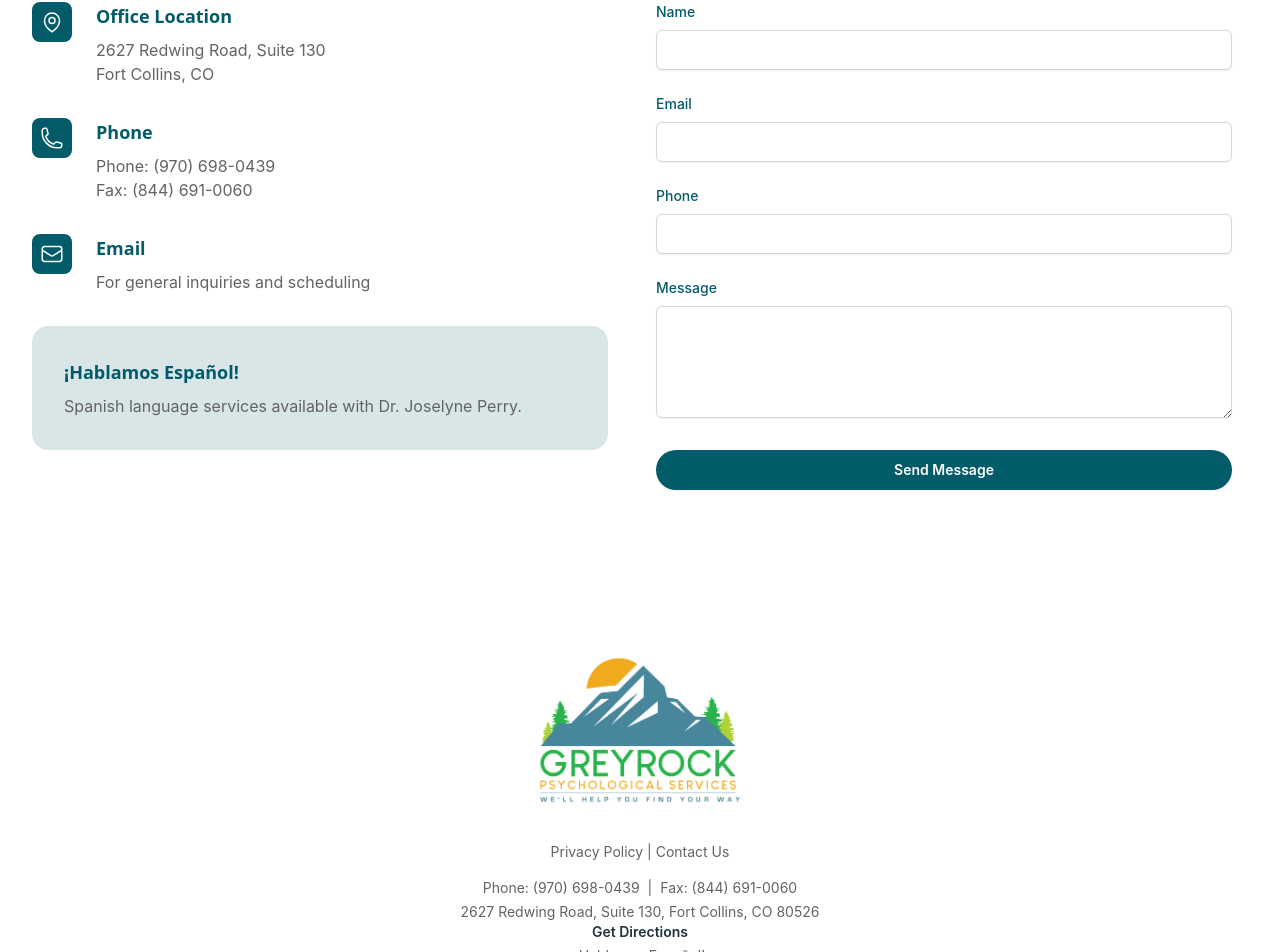
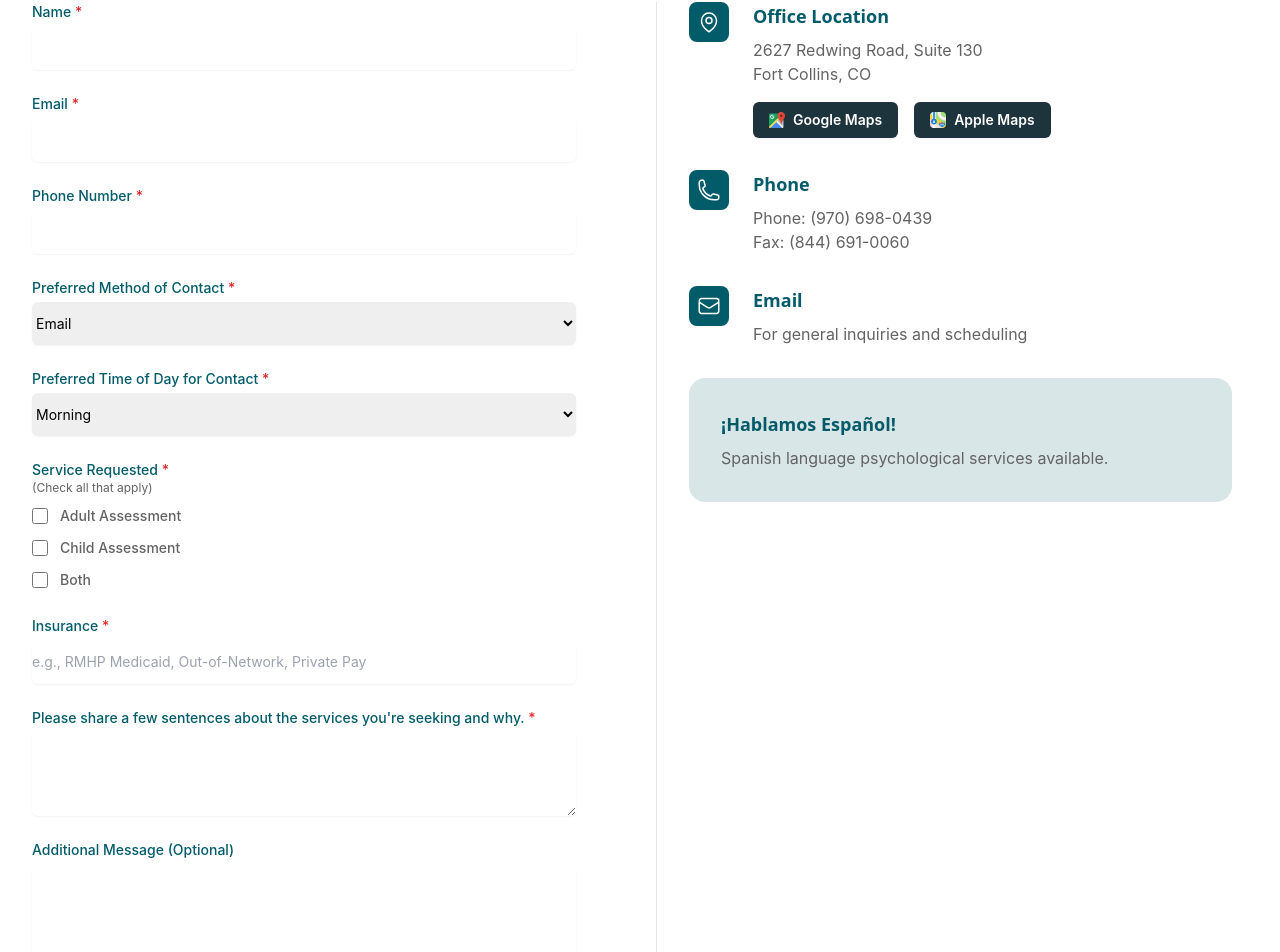
Before and after one commit to greyrockpsych/site, a React (Create React App) app: page /contact in a window 1280 px wide. Shown: the part 318-1270 px from the top of the page. Built offline with nearby package versions, Linux system fonts and the light colour scheme.

Commit message:
fix: prevent text wrap on schedule button

```diff
--- a/src/components/Layout.jsx
+++ b/src/components/Layout.jsx
@@ -39,13 +39,23 @@ export default function Layout() {
               <p>
                 2627 Redwing Road, Suite 130, Fort Collins, CO 80526
                 <br />
+                <span className="font-semibold">Get Directions: </span>
                 <a
                   href="https://www.google.com/maps/search/?api=1&query=2627+Redwing+Road+Suite+130+Fort+Collins+CO"
                   target="_blank"
                   rel="noopener noreferrer"
-                  className="text-accent hover:text-accent-dark font-semibold"
+                  className="text-accent hover:text-accent-dark underline"
                 >
-                  Get Directions
+                  Google Maps
+                </a>
+                <span className="mx-1">|</span>
+                <a
+                  href="http://maps.apple.com/?q=2627+Redwing+Road+Suite+130+Fort+Collins+CO+80526" // Apple Maps URL
+                  target="_blank"
+                  rel="noopener noreferrer"
+                  className="text-accent hover:text-accent-dark underline"
+                >
+                  Apple Maps
                 </a>
               </p>
               <p className="mt-2">¡Hablamos Español!</p>
--- a/src/pages/Contact.jsx
+++ b/src/pages/Contact.jsx
@@ -1,32 +1,14 @@
-import { useState } from 'react';
+// Removed useState import
+import { Link } from 'react-router-dom'; // Import Link
 import { EnvelopeIcon, PhoneIcon, MapPinIcon } from '@heroicons/react/24/outline';
 
 export default function Contact() {
-  const [formData, setFormData] = useState({
-    name: '',
-    email: '',
-    phone: '',
-    message: '',
-  });
-
-  const handleSubmit = (e) => {
-    e.preventDefault();
-    // Form submission logic would go here
-    console.log('Form submitted:', formData);
-  };
-
-  const handleChange = (e) => {
-    const { name, value } = e.target;
-    setFormData(prev => ({
-      ...prev,
-      [name]: value
-    }));
-  };
+  // Removed useState, handleSubmit, and handleChange as Netlify will handle the form
 
   return (
     // Added pt-32 for fixed navbar, changed background to white, adjusted pb
     <div className="bg-white pt-32 pb-24">
-      <div className="mx-auto max-w-7xl px-6 lg:px-8"> {/* Removed py-24 */}
+      <div className="mx-auto max-w-7xl px-6 lg:px-8">
         <div className="mx-auto max-w-2xl text-center">
           <h2 className="text-3xl font-bold tracking-tight text-primary sm:text-4xl">
             Contact Us
@@ -37,9 +19,154 @@ export default function Contact() {
         </div>
 
         <div className="mx-auto mt-16 grid max-w-7xl grid-cols-1 gap-x-8 gap-y-16 lg:grid-cols-2">
-          {/* Contact Information */}
-          <div className="mx-auto w-full max-w-xl lg:mx-0">
-            <div className="space-y-8">
+          {/* Updated Contact Form (Now on Left) */}
+          {/* Configured form for Netlify */}
+          <form name="contact" method="POST" data-netlify="true" className="mx-auto w-full max-w-xl lg:mx-0 lg:pr-8">
+            {/* Hidden input for Netlify form name */}
+            <input type="hidden" name="form-name" value="contact" />
+            <div className="space-y-6">
+              {/* Name */}
+              <div>
+                <label htmlFor="name" className="block text-sm font-medium text-primary">
+                  Name <span className="text-red-600">*</span>
+                </label>
+                <input type="text" name="name" id="name" required className="mt-1 block w-full rounded-md border-primary/50 py-3 shadow-sm focus:border-primary focus:ring-primary sm:text-sm" /> {/* Removed value and onChange */}
+              </div>
+
+              {/* Email */}
+              <div>
+                <label htmlFor="email" className="block text-sm font-medium text-primary">
+                  Email <span className="text-red-600">*</span>
+                </label>
+                <input type="email" name="email" id="email" required className="mt-1 block w-full rounded-md border-primary/50 py-3 shadow-sm focus:border-primary focus:ring-primary sm:text-sm" /> {/* Removed value and onChange */}
+              </div>
+
+              {/* Phone */}
+              <div>
+                <label htmlFor="phone" className="block text-sm font-medium text-primary">
+                  Phone Number <span className="text-red-600">*</span>
+                </label>
+                <input type="tel" name="phone" id="phone" required className="mt-1 block w-full rounded-md border-primary/50 py-3 shadow-sm focus:border-primary focus:ring-primary sm:text-sm" /> {/* Removed value and onChange */}
+              </div>
+
+              {/* Preferred Contact Method (Dropdown) */}
+              <div>
+                <label htmlFor="preferredContact" className="block text-sm font-medium text-primary">
+                  Preferred Method of Contact <span className="text-red-600">*</span>
+                </label>
+                <select
+                  id="preferredContact"
+                  name="preferredContact"
+                  // Removed value and onChange
+                  required
+                  className="mt-1 block w-full rounded-md border-primary/50 py-3 shadow-sm focus:border-primary focus:ring-primary sm:text-sm" // Changed border
+                >
+                  <option value="" disabled>Select one option</option>
+                  <option value="Email">Email</option>
+                  <option value="Phone">Phone</option>
+                </select>
+              </div>
+
+              {/* Preferred Time of Day (Dropdown) */}
+              <div>
+                <label htmlFor="preferredTime" className="block text-sm font-medium text-primary">
+                  Preferred Time of Day for Contact <span className="text-red-600">*</span>
+                </label>
+                <select
+                  id="preferredTime"
+                  name="preferredTime"
+                  // Removed value and onChange
+                  required
+                  className="mt-1 block w-full rounded-md border-primary/50 py-3 shadow-sm focus:border-primary focus:ring-primary sm:text-sm" // Changed border
+                >
+                  <option value="" disabled>Select one option</option>
+                  <option value="Morning">Morning</option>
+                  <option value="Day">Day</option>
+                  <option value="Evening">Evening</option>
+                </select>
+              </div>
+
+              {/* Service Requested */}
+              <fieldset>
+                <legend className="block text-sm font-medium text-primary">
+                  Service Requested <span className="text-red-600">*</span>
+                </legend>
+                 <p className="text-xs text-neutral mb-1">(Check all that apply)</p>
+                <div className="mt-2 space-y-2">
+                  <div className="relative flex items-start">
+                    <div className="flex h-6 items-center">
+                      <input id="service-adult" name="serviceRequested[]" type="checkbox" value="Adult Assessment" className="h-4 w-4 rounded border-gray-300 text-primary focus:ring-primary" /> {/* Changed name, removed onChange */}
+                    </div>
+                    <div className="ml-3 text-sm leading-6">
+                      <label htmlFor="service-adult" className="font-medium text-neutral">Adult Assessment</label>
+                    </div>
+                  </div>
+                   <div className="relative flex items-start">
+                    <div className="flex h-6 items-center">
+                      <input id="service-child" name="serviceRequested[]" type="checkbox" value="Child Assessment" className="h-4 w-4 rounded border-gray-300 text-primary focus:ring-primary" /> {/* Changed name, removed onChange */}
+                    </div>
+                    <div className="ml-3 text-sm leading-6">
+                      <label htmlFor="service-child" className="font-medium text-neutral">Child Assessment</label>
+                    </div>
+                  </div>
+                   <div className="relative flex items-start">
+                    <div className="flex h-6 items-center">
+                      <input id="service-both" name="serviceRequested[]" type="checkbox" value="Both" className="h-4 w-4 rounded border-gray-300 text-primary focus:ring-primary" /> {/* Changed name, removed onChange */}
+                    </div>
+                    <div className="ml-3 text-sm leading-6">
+                      <label htmlFor="service-both" className="font-medium text-neutral">Both</label>
+                    </div>
+                  </div>
+                </div>
+                 {/* Removed checkbox validation logic */}
+              </fieldset>
+
+              {/* Insurance */}
+              <div>
+                <label htmlFor="insurance" className="block text-sm font-medium text-primary">
+                  Insurance <span className="text-red-600">*</span>
+                </label>
+                <input type="text" name="insurance" id="insurance" required placeholder="e.g., RMHP Medicaid, Out-of-Network, Private Pay" className="mt-1 block w-full rounded-md border-primary/50 py-3 shadow-sm focus:border-primary focus:ring-primary sm:text-sm" /> {/* Removed value and onChange */}
+              </div>
+
+              {/* Reason */}
+              <div>
+                <label htmlFor="reason" className="block text-sm font-medium text-primary">
+                  Please share a few sentences about the services you're seeking and why. <span className="text-red-600">*</span>
+                </label>
+                <textarea name="reason" id="reason" rows={3} required className="mt-1 block w-full rounded-md border-primary/50 py-3 shadow-sm focus:border-primary focus:ring-primary sm:text-sm" /> {/* Removed value and onChange */}
+              </div>
+
+              {/* Message */}
+              <div>
+                <label htmlFor="message" className="block text-sm font-medium text-primary">
+                  Additional Message (Optional)
+                </label>
+                <textarea name="message" id="message" rows={4} className="mt-1 block w-full rounded-md border-primary/50 py-3 shadow-sm focus:border-primary focus:ring-primary sm:text-sm" /> {/* Removed value and onChange */}
+              </div>
+            </div>
+
+            {/* Submission Info */}
+            <div className="mt-8 text-center text-sm text-neutral">
+              <p>You can expect a response within 24 hours on business days.</p>
+              <p>Review our <Link to="/privacy-policy" className="font-medium text-primary hover:underline">Privacy Policy</Link> here.</p>
+            </div>
+
+            {/* Submit Button */}
+            <div className="mt-8">
+              <button
+                type="submit"
+                className="block w-full rounded-full bg-primary px-3.5 py-2.5 text-center text-sm font-semibold text-white shadow-sm hover:bg-primary/90 focus-visible:outline focus-visible:outline-2 focus-visible:outline-offset-2 focus-visible:outline-primary"
+              >
+                Send Message
+              </button>
+            </div>
+          </form>
+
+          {/* Contact Information (Now on Right) */}
+          <div className="mx-auto w-full max-w-xl lg:mx-0 lg:pl-8 lg:border-l lg:border-gray-200"> {/* Added padding-left and border on large screens */}
+            {/* ... (Keep existing contact info blocks: Location, Phone, Email) ... */}
+             <div className="space-y-8">
               <div className="flex gap-x-6">
                 <div className="flex h-10 w-10 shrink-0 items-center justify-center rounded-lg bg-primary">
                   <MapPinIcon className="h-6 w-6 text-white" aria-hidden="true" />
@@ -50,6 +177,31 @@ export default function Contact() {
                     2627 Redwing Road, Suite 130<br />
                     Fort Collins, CO
                   </p>
+
+                  {/* Map Buttons */}
+                  <div className="mt-4 flex gap-x-4">
+                    <a
+                      href="https://www.google.com/maps/search/?api=1&query=2627+Redwing+Road+Suite+130+Fort+Collins+CO"
+                      target="_blank"
+                      rel="noopener noreferrer"
+                      className="inline-flex items-center justify-center gap-x-2 rounded-md bg-accent px-4 py-2 text-sm font-semibold text-white shadow-sm hover:bg-accent/80" /* Added gap */
+                    >
+                      {/* Google Maps Image */}
+                      <img src="/googlemaps.png" alt="Google Maps icon" className="h-4 w-auto" /> {/* Using img tag */}
+                      Google Maps
+                    </a>
+                    <a
+                      href="http://maps.apple.com/?q=2627+Redwing+Road+Suite+130+Fort+Collins+CO+80526"
+                      target="_blank"
+                      rel="noopener noreferrer"
+                      className="inline-flex items-center justify-center gap-x-2 rounded-md bg-accent px-4 py-2 text-sm font-semibold text-white shadow-sm hover:bg-accent/80" /* Added gap */
+                    >
+                       {/* Apple Maps Image */}
+                       <img src="/applemaps.png" alt="Apple Maps icon" className="h-4 w-auto" /> {/* Using img tag */}
+                      Apple Maps
+                    </a>
+                  </div>
+
                 </div>
               </div>
               <div className="flex gap-x-6">
@@ -80,79 +232,10 @@ export default function Contact() {
             <div className="mt-8 rounded-2xl bg-primary-light p-8">
               <h3 className="text-lg font-semibold text-primary">¡Hablamos Español!</h3>
               <p className="mt-2 text-neutral">
-                Spanish language services available with Dr. Joselyne Perry.
+                Spanish language psychological services available.
               </p>
             </div>
           </div>
-
-          {/* Contact Form */}
-          <form onSubmit={handleSubmit} className="mx-auto w-full max-w-xl lg:mx-0">
-            <div className="space-y-6">
-              <div>
-                <label htmlFor="name" className="block text-sm font-medium text-primary">
-                  Name
-                </label>
-                <input
-                  type="text"
-                  name="name"
-                  id="name"
-                  value={formData.name}
-                  onChange={handleChange}
-                  className="mt-2 block w-full rounded-md border-0 px-3.5 py-2 text-neutral shadow-sm ring-1 ring-inset ring-gray-300 placeholder:text-gray-400 focus:ring-2 focus:ring-inset focus:ring-primary sm:text-sm sm:leading-6"
-                  required
-                />
-              </div>
-              <div>
-                <label htmlFor="email" className="block text-sm font-medium text-primary">
-                  Email
-                </label>
-                <input
-                  type="email"
-                  name="email"
-                  id="email"
-                  value={formData.email}
-                  onChange={handleChange}
-                  className="mt-2 block w-full rounded-md border-0 px-3.5 py-2 text-neutral shadow-sm ring-1 ring-inset ring-gray-300 placeholder:text-gray-400 focus:ring-2 focus:ring-inset focus:ring-primary sm:text-sm sm:leading-6"
-                  required
-                />
-              </div>
-              <div>
-                <label htmlFor="phone" className="block text-sm font-medium text-primary">
-                  Phone
-                </label>
-                <input
-                  type="tel"
-                  name="phone"
-                  id="phone"
-                  value={formData.phone}
-                  onChange={handleChange}
-                  className="mt-2 block w-full rounded-md border-0 px-3.5 py-2 text-neutral shadow-sm ring-1 ring-inset ring-gray-300 placeholder:text-gray-400 focus:ring-2 focus:ring-inset focus:ring-primary sm:text-sm sm:leading-6"
-                />
-              </div>
-              <div>
-                <label htmlFor="message" className="block text-sm font-medium text-primary">
-                  Message
-                </label>
-                <textarea
-                  name="message"
-                  id="message"
-                  rows={4}
-                  value={formData.message}
-                  onChange={handleChange}
-                  className="mt-2 block w-full rounded-md border-0 px-3.5 py-2 text-neutral shadow-sm ring-1 ring-inset ring-gray-300 placeholder:text-gray-400 focus:ring-2 focus:ring-inset focus:ring-primary sm:text-sm sm:leading-6"
-                  required
-                />
-              </div>
-            </div>
-            <div className="mt-8">
-              <button
-                type="submit"
-                className="block w-full rounded-full bg-primary px-3.5 py-2.5 text-center text-sm font-semibold text-white shadow-sm hover:bg-primary/90 focus-visible:outline focus-visible:outline-2 focus-visible:outline-offset-2 focus-visible:outline-primary"
-              >
-                Send Message
-              </button>
-            </div>
-          </form>
         </div>
       </div>
     </div>
--- a/src/pages/Home.jsx
+++ b/src/pages/Home.jsx
@@ -59,7 +59,7 @@ export default function Home() {
                 // Changed bg and focus outline color to #efaa1e
                 className="inline-flex flex-col items-center rounded-md bg-[#efaa1e] px-5 py-2 text-white shadow-sm hover:bg-[#efaa1e]/80 focus-visible:outline focus-visible:outline-2 focus-visible:outline-offset-2 focus-visible:outline-[#efaa1e] flex-1" /* Added flex-1 */
               >
-                <span className="text-base font-semibold">Schedule Now!</span>
+                <span className="text-base font-semibold whitespace-nowrap">Schedule Now!</span> {/* Added whitespace-nowrap */}
                 <span className="text-xs mt-1">¡Hablamos Español!</span>
               </Link>
             </div>
--- a/src/pages/PrivacyPolicy.jsx
+++ b/src/pages/PrivacyPolicy.jsx
@@ -11,7 +11,7 @@ export default function PrivacyPolicy() {
 
         <div className="prose prose-neutral max-w-none"> {/* Using prose for basic markdown styling */}
           <p>
-            The Practice of Therapy Blog and Website is owned and managed by Greyrock Psychological Services LLP. Greyrock Psychological Services LLP (referred to henceforth as GPS LLP) makes every reasonable effort to keep your personal information protected and private. We do not share personal information collected unless prior authorization is given.
+            This website is owned and managed by Greyrock Psychological Services LLP. Greyrock Psychological Services LLP (referred to henceforth as GPS LLP) makes every reasonable effort to keep your personal information protected and private. We do not share personal information collected unless prior authorization is given.
           </p>
           <p>
             This Privacy Policy (the “Policy”) applies to our websites available at: https://greyrockpsych.com/ and/or any other website or mobile application to which this Policy applies (collectively the “Sites”). This Policy will not apply to any of your interactions with Greyrock Psychological Services LLP offline.
```
Also changed, not shown: public/applemaps.png (added), public/googlemaps.png (added).
